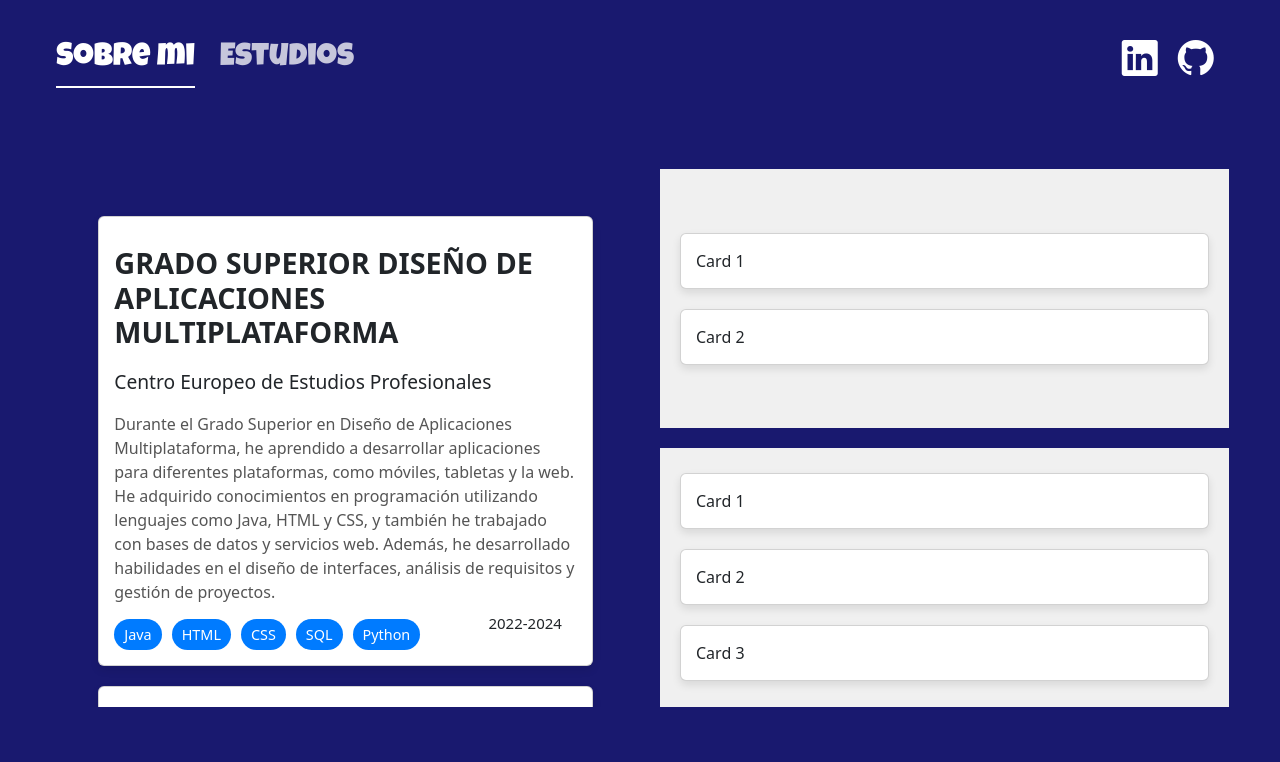
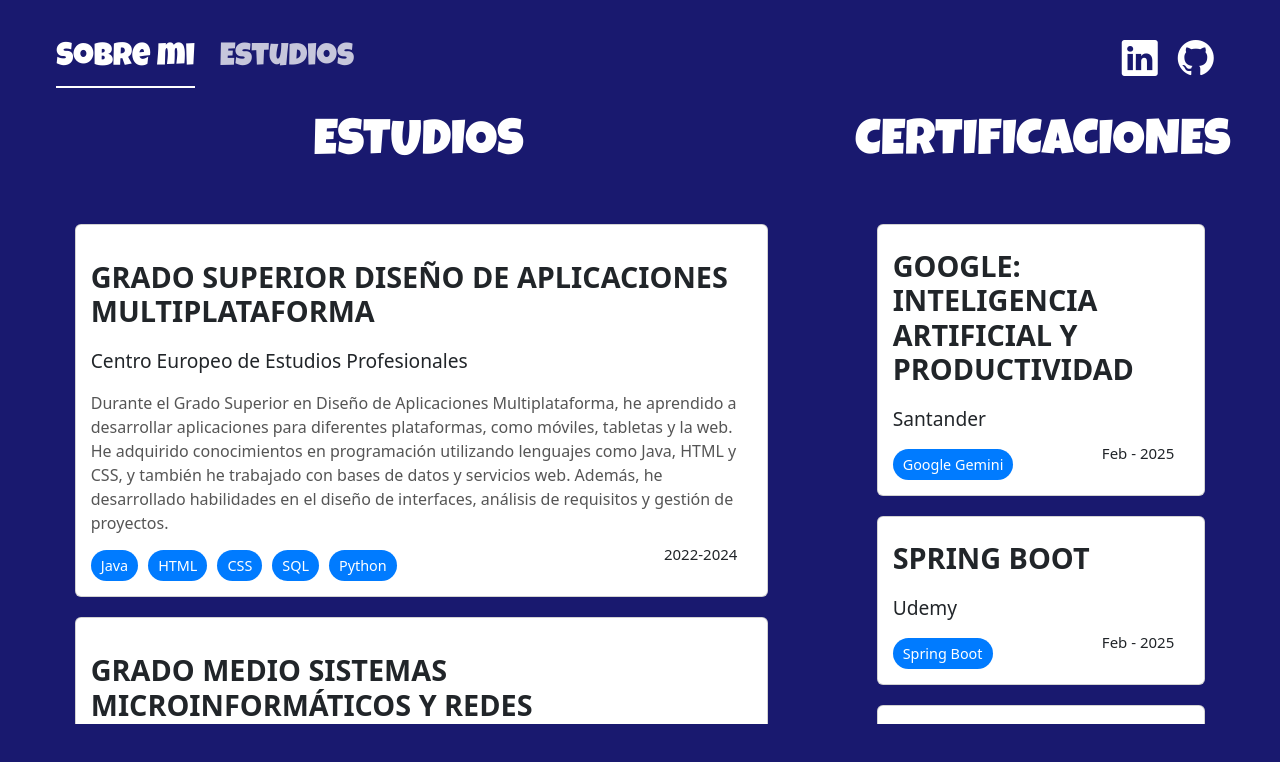
Before and after one commit to CarolinaCasGil/Porfolio, an Angular app in the folder Porfolio/: page /studies in a window 1280 px wide. Shown: the top 762 px of the page. Built offline with nearby package versions, Linux system fonts and the light colour scheme; a web font is replaced by a local one.

Commit message:
Estudios terminado

```diff
--- a/Porfolio/src/app/components/dassboard/dassboard.component.scss
+++ b/Porfolio/src/app/components/dassboard/dassboard.component.scss
@@ -25,6 +25,8 @@
     }
 }
 
+
+
 .yo {
     align-items: center;
     text-align: center;
@@ -33,7 +35,7 @@
 .yo-text {
     text-align: center;
     color: rgb(0, 0, 0);
-    background-color: rgba(255, 255, 255, 0.85);
+    background-color:white;
     border-radius: 150px;
     padding: 5%;
     margin: 5%;
@@ -42,6 +44,10 @@
     flex-direction: column;
     align-items: center;
     justify-content: center;
+}
+
+ul{
+    text-decoration: none;
 }
 
 .yo-text .img {
--- a/Porfolio/src/app/components/studies/studies.component.html
+++ b/Porfolio/src/app/components/studies/studies.component.html
@@ -1,3 +1,14 @@
+<div class="tittle">
+    <div class="tittle-stidies">
+        <h2>ESTUDIOS</h2>
+    </div>
+    <div class="tittle-cursos">
+        <h2>CERTIFICACIONES</h2>
+    </div>
+</div>
+
+
+
 <div class="estudios">
 
     <div class="studies">
@@ -16,23 +27,17 @@
 
 
 
-    <div class="cursos-certificaciones">
-
-        <div class="cursos">
-            <div class="cards">
-                <div class="card">Card 1</div>
-                <div class="card">Card 2</div>
+    <div class="cursos">
+        <div *ngFor="let cur of cursos" class="cards">
+            <div class="card">
+                <h3 class="title">{{ cur.title }}</h3>
+                <p class="date">{{ cur.date }}</p>
+                <p class="location">{{ cur.school }}</p>
+                <div class="languages">
+                    <span *ngFor="let language of cur.utilities" class="language-bubble">{{ language }}</span>
+                </div>
             </div>
         </div>
-
-        <div class="certificaciones">
-            <div class="cards">
-                <div class="card">Card 1</div>
-                <div class="card">Card 2</div>
-                <div class="card">Card 3</div>
-            </div>
-        </div>
-
     </div>
 
 </div>
--- a/Porfolio/src/app/components/studies/studies.component.scss
+++ b/Porfolio/src/app/components/studies/studies.component.scss
@@ -1,11 +1,41 @@
-.estudios {
+.tittle {
+    font-family: Luckiest Guy;
+    color: white;
     display: flex;
     flex-direction: row;
     gap: 20px;
-    height: 80vh;
+    height: 3vh;
     width: 100vw;
     box-sizing: border-box;
-    padding: 4%;
+    padding: 2%;
+    margin-top: -30px;
+    margin-bottom: 15px;
+}
+
+.tittle-stidies {
+    font-size: 100px;
+    text-align: center;
+    width: 65%;
+}
+
+.tittle-cursos {
+    text-align: center;
+    width: 35%;
+}
+
+h2{
+    font-size: 50px;
+}
+
+.estudios {
+    margin-top: -5px;
+    display: flex;
+    flex-direction: row;
+    gap: 10px;
+    height: 75vh;
+    width: 100vw;
+    box-sizing: border-box;
+    padding: 2%;
 }
 
 .studies {
@@ -13,10 +43,9 @@
     flex-direction: column;
     gap: 20px;
     height: 100%;
-    width: 50%;
+    width: 65%;
     padding: 4%;
     overflow-y: auto;
-    overflow-x: hidden;
 }
 
 .studies::-webkit-scrollbar {
@@ -24,37 +53,34 @@
     background: transparent;
 }
 
-.cursos-certificaciones {
+.cursos {
     display: flex;
     flex-direction: column;
     gap: 20px;
-    flex: 1;
-    width: 100%;
+    height: 100%;
+    width: 35%;
+    padding: 4%;
+    overflow-y: auto;
 }
 
-.cursos, .certificaciones {
-    background-color: #f0f0f0;
-    padding: 20px;
+.cursos .card {
+    padding: 15px;
     display: flex;
-    justify-content: center;
-    align-items: center;
-    text-align: center;
-    height: 50%;
-    box-sizing: border-box;
-    width: 100%;
+    flex-direction: column;
+    justify-content: space-between;
+    height: 100%;
+    text-align: left;
+    position: relative;
+    overflow-y: auto;
 }
 
-.cards {
-    display: flex;
-    flex-direction: column;
-    gap: 20px;
-    width: 100%;
+.cursos::-webkit-scrollbar {
+    width: 0px;
+    background: transparent;
 }
 
-.card {
-    background-color: #fff;
+.studies .card {
     padding: 15px;
-    box-shadow: 0 4px 8px rgba(0, 0, 0, 0.1);
     display: flex;
     flex-direction: column;
     justify-content: space-between;
@@ -85,7 +111,8 @@
 }
 
 .description {
-    font-size: 1rem; /* Aumentar tamaño de descripción */
+    font-size: 1rem;
+    /* Aumentar tamaño de descripción */
     color: #555;
     margin-bottom: 15px;
 }
--- a/Porfolio/src/app/components/studies/studies.component.ts
+++ b/Porfolio/src/app/components/studies/studies.component.ts
@@ -9,7 +9,7 @@
 })
 export class StudiesComponent {
 
-studies = [
+  studies = [
     {
       title: 'GRADO SUPERIOR DISEÑO DE APLICACIONES MULTIPLATAFORMA',
       school: 'Centro Europeo de Estudios Profesionales',
@@ -24,6 +24,28 @@
       date: '2020-2022',
       utilities: ['PHP', 'HTML', 'CSS']
     }
-]
+  ]
+
+  cursos = [
+    {
+      title: 'GOOGLE: INTELIGENCIA ARTIFICIAL Y PRODUCTIVIDAD',
+      school: 'Santander',
+      date: 'Feb - 2025',
+      utilities: ['Google Gemini']
+    },
+    {
+      title: 'SPRING BOOT',
+      school: 'Udemy',
+      date: 'Feb - 2025',
+      utilities: ['Spring Boot']
+    },
+    {
+      title: 'CERTIFICACIONES DE ORALCE JAVA PROGRAMER',
+      school: 'Oracle',
+      date: 'Ene - 2025',
+      utilities: ['Java 8']
+    }
+  ]
+
 
 }
```
